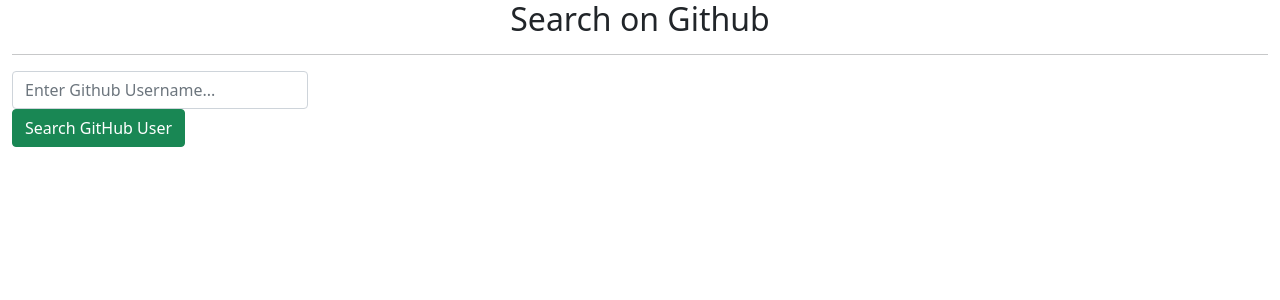
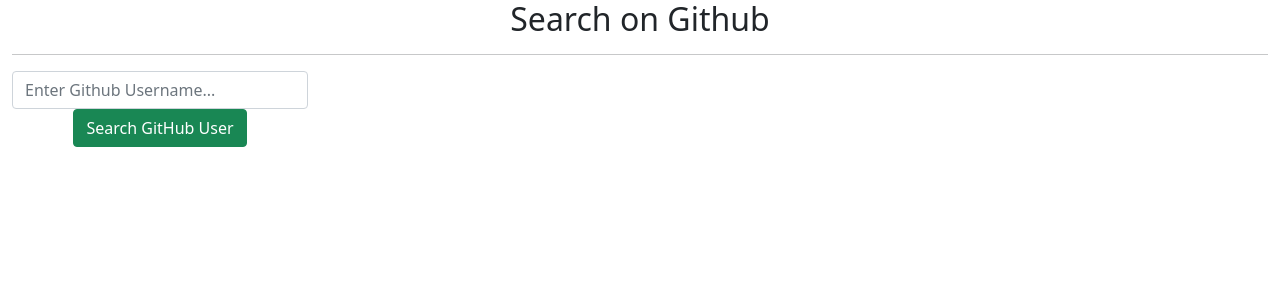
Before and after one commit to SarahK95/git-search, an Angular app: page / in a window 1280 px wide. Shown: the top 300 px of the page. Built offline with nearby package versions, Linux system fonts and the light colour scheme.

Commit message:
add styling on form group class

```diff
--- a/src/app/search-form/search-form.component.css
+++ b/src/app/search-form/search-form.component.css
@@ -1,5 +1,4 @@
-/* .form-group{
+ .form-group{
     text-align: center;
     align-items: center;
 }
- */
```
